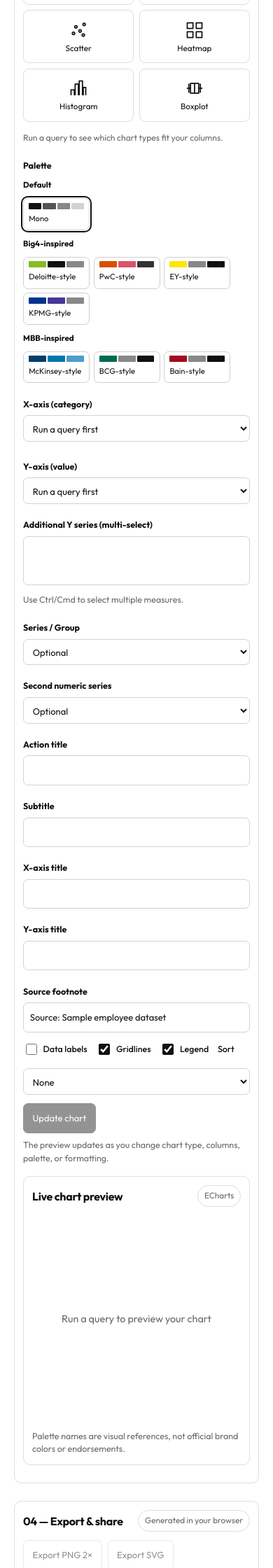
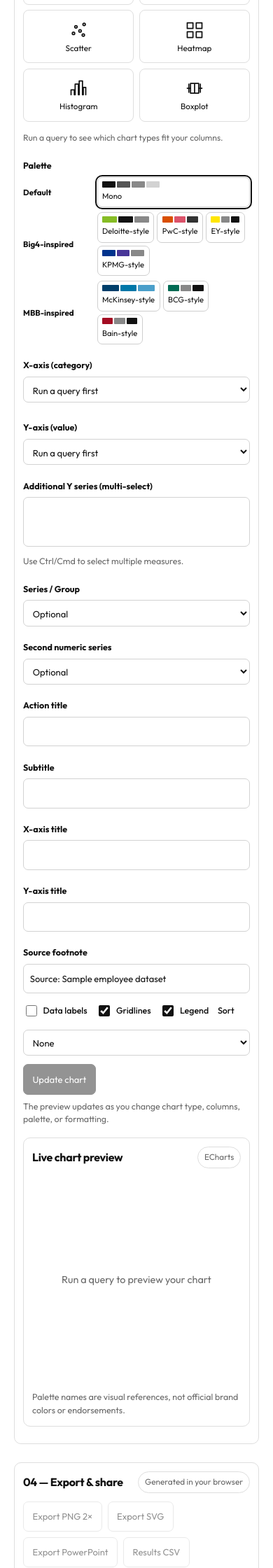
Before and after one commit to theanalystin/theanalyst.github.io, a Jekyll site: the page built from sql-playground.html, in a window 390 px wide. Shown: the part 2061-4301 px from the top of the page at 70% size. Built offline with Jekyll 4.4.1, drawn with Linux system fonts in a browser that asks for light colours.

Commit message:
Reduce palette whitespace on mobile

```diff
--- a/sql-playground.html
+++ b/sql-playground.html
@@ -66,6 +66,15 @@ permalink: /sql-playground/
 #sqlp .chart-note{font-size:.76rem;color:var(--muted);min-height:1.1em;margin:.4rem 0 .7rem}
 #sqlp .sqlp-footer{border-top:1px solid var(--line);margin-top:1.5rem;padding-top:1rem;color:var(--muted);font-size:.78rem}
 @media(max-width:1100px){#sqlp .steps{grid-template-columns:repeat(2,minmax(0,1fr))}#sqlp .chart-controls{grid-template-columns:repeat(2,minmax(0,1fr))}#sqlp #sqlp-chart{height:360px}}@media(max-width:780px){#sqlp .chart-picker{grid-template-columns:repeat(2,minmax(0,1fr))}#sqlp .steps{grid-template-columns:1fr}#sqlp .query-tools{grid-template-columns:1fr}}@media(max-width:520px){#sqlp .profile-metrics{grid-template-columns:1fr}#sqlp .panel{padding:.75rem}#sqlp .chart-controls{grid-template-columns:1fr}#sqlp .chart-controls .wide{grid-column:auto}#sqlp .steps{gap:.35rem}#sqlp .step{padding:.6rem}#sqlp #sqlp-chart{height:300px}}
+
+@media(max-width:640px){
+  #sqlp .palette-groups{display:grid;grid-template-columns:minmax(0,1fr);gap:.45rem}
+  #sqlp .palette-groups>div{display:grid;grid-template-columns:100px minmax(0,1fr);align-items:center;gap:.35rem}
+  #sqlp .palette-heading{margin:0!important;line-height:1.2}
+  #sqlp .palette-row{display:flex;flex-wrap:wrap;gap:.25rem}
+  #sqlp .palette-choice{min-width:0;padding:.3rem .4rem;gap:.2rem}
+  #sqlp .palette-choice .swatches{max-width:82px}
+}
 </style>
 
 <div id="sqlp">
```
